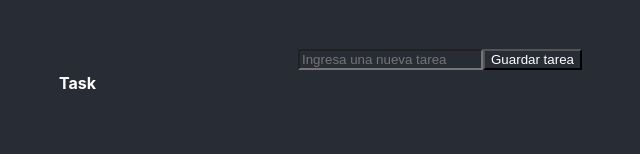
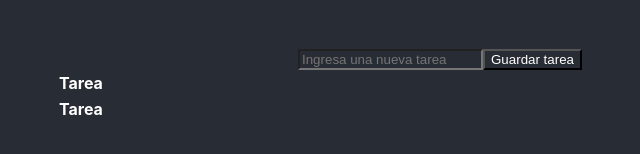
Before and after one commit to romariou76/apptask-localstorage, a React (Create React App) app: page / in a window 1280 px wide. Shown: the part 208-362 px from the top of the page, without its empty margins (200-840 px from the left). Built offline with nearby package versions, Linux system fonts and the light colour scheme.

Commit message:
Agregamos la funcionalidad de filtrar tareas realizadas o no realizada

```diff
--- a/src/App.js
+++ b/src/App.js
@@ -52,7 +52,10 @@ function App() {
   return (
     <div className="App">
       <CreadorTareas crearTarea={crearTarea}/>
-      <TablaTarea tareas={tareaItems} actualizarTarea={actualizarTarea}/>
+      <TablaTarea tareas={tareaItems} actualizarTarea={actualizarTarea} mostrarTareaCompletadas={false}/>
+
+      {/* Vamos a usar la misma tabla para filtrar las tareas a partir de la propiedad done:false true */}
+      <TablaTarea tareas={tareaItems} actualizarTarea={actualizarTarea} mostrarTareaCompletadas={true} />
     </div>
   );
 }
--- a/src/components/TablaTarea.js
+++ b/src/components/TablaTarea.js
@@ -1,22 +1,37 @@
 import FilaTarea from "./FilaTarea";
 
 // Recibimos como prop {tareas} de app.js las cuales seran el arreglo de tareas que luego mapearemos
-function TablaTarea({tareas, actualizarTarea}){
+function TablaTarea({tareas, actualizarTarea, mostrarTareaCompletadas }){
+
+  const TareasFila = (donevalue) => {
+    // console.log(donevalue)
     return(
-        <table>
-        <thead>
-          <tr>
-            <th>Task</th>
-          </tr>
-        </thead>
-        <tbody>
-          {
-            tareas.map(tarea => (// Por cada tarea que haya devuelva un tr con el nombre y cada tarea debe tener una clave unica en <tr>
+      //Antes de que recorra todas las filas o genere las filas de la tabla. VAMOS A FILTRAR ANTES
+      // Filtre por cada una de las tareas en su prop done si es igual a true y mantendra las tareas en true, lo mismo si usamos false
+      tareas
+      .filter(tarea => tarea.done === donevalue)
+      .map(tarea => (// Por cada tarea que haya devuelva un tr con el nombre y cada tarea debe tener una clave unica en <tr>
             <FilaTarea  // Vamos a separar tr en otro componente FilaTarea porque el td con el input necesita su propio stado o propiedades o clases
             tarea={tarea} // Como necesita los datos pe pasamos la prop tarea con el valor de cada una de las tareas
             key={tarea.name}// Cada una de esas filas necesitan una llave unica
             actualizarTarea={actualizarTarea} /> // Pasamos la funcion como prop actualizarTarea porque tiene el checkbox
             ))
+    )
+  }
+
+    return(
+        <table>
+        <thead>
+          <tr>
+            <th>Tarea</th>
+          </tr>
+        </thead>
+        <tbody>
+          {/* Separamos esta logica en otra funcion aparte que se llamara TareasFila la cual la llamamos aqui*/}
+          {/* basado en una propiedad vamos a cambiar los valores */}
+          {/* mostrarTareaCompletadas es un prop booleano el cual luego recibimos el valor booleano en la funcion TareasFila */}
+          {
+          TareasFila(mostrarTareaCompletadas)
           }
         </tbody>
       </table>
```
